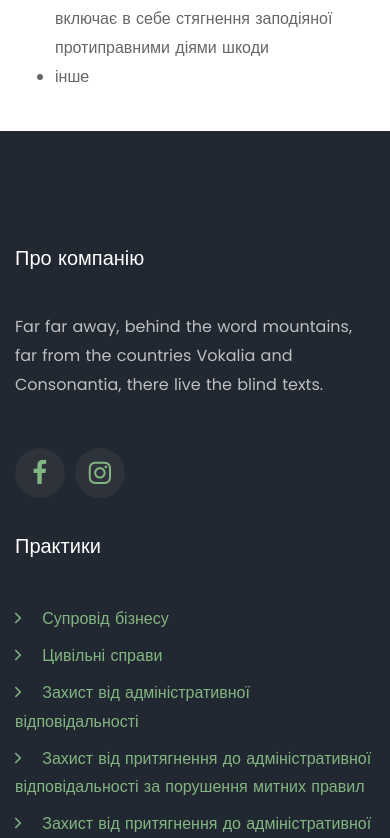
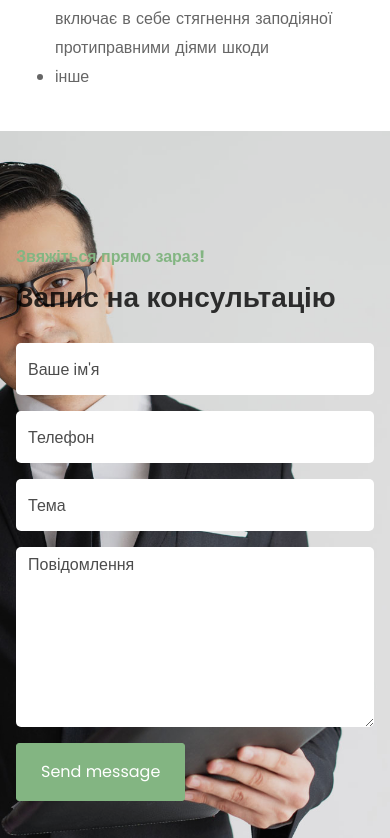
Before and after one commit to d1buts/law, a Nuxt app: page /practices in a window 390 px wide. Shown: the part 5086-5924 px from the top of the page. Built offline with nearby package versions, Linux system fonts and the light colour scheme; a web font is replaced by a local one.

Commit message:
Added consultation

```diff
--- /dev/null
+++ b/components/Consultation.vue
@@ -0,0 +1,40 @@
+<template>
+  <section id="consultation" class="ftco-consultation ftco-section img" style="background-image: url(images/bg_2.jpg);">
+    <div class="overlay"></div>
+    <div class="container">
+      <div class="row d-md-flex justify-content-end">
+        <div class="col-md-6 half p-3 p-md-5 ftco-animate heading-section">
+          <span class="subheading">Звяжіться прямо зараз!</span>
+          <h2 class="mb-4">Запис на консультацію</h2>
+          <form action="#" class="consultation">
+            <div class="form-group">
+              <input type="text" class="form-control" placeholder="Ваше ім'я">
+            </div>
+            <div class="form-group">
+              <input type="text" class="form-control" placeholder="Телефон">
+            </div>
+            <div class="form-group">
+              <input type="text" class="form-control" placeholder="Тема">
+            </div>
+            <div class="form-group">
+              <textarea name="" id="" cols="30" rows="7" class="form-control" placeholder="Повідомлення" />
+            </div>
+            <div class="form-group">
+              <input type="submit" value="Send message" class="btn btn-primary py-3 px-4">
+            </div>
+          </form>
+        </div>
+      </div>
+    </div>
+  </section>
+</template>
+
+<script>
+export default {
+  name: 'Consultation'
+}
+</script>
+
+<style scoped>
+
+</style>
--- a/components/VHeader.vue
+++ b/components/VHeader.vue
@@ -28,6 +28,11 @@
               Контакти
             </a>
           </li>
+          <li class="nav-item">
+            <a href="/" @click.prevent="onClickConsultation" class="nav-link">
+              Консультація
+            </a>
+          </li>
         </ul>
       </div>
     </div>
@@ -41,6 +46,10 @@ export default {
   name: 'VHeader',
 
   methods: {
+    onClickConsultation () {
+      scrollToBlock('consultation')
+    },
+
     onClickContacts () {
       scrollToBlock('contacts')
     }
--- a/pages/index.vue
+++ b/pages/index.vue
@@ -131,34 +131,7 @@
       </div>
     </section>
 
-    <section class="ftco-consultation ftco-section img" style="background-image: url(images/bg_2.jpg);">
-      <div class="overlay"></div>
-      <div class="container">
-        <div class="row d-md-flex justify-content-end">
-          <div class="col-md-6 half p-3 p-md-5 ftco-animate heading-section">
-            <span class="subheading">Звяжіться прямо зараз!</span>
-            <h2 class="mb-4">Запис на консультацію</h2>
-            <form action="#" class="consultation">
-              <div class="form-group">
-                <input type="text" class="form-control" placeholder="Ваше ім'я">
-              </div>
-              <div class="form-group">
-                <input type="text" class="form-control" placeholder="Телефон">
-              </div>
-              <div class="form-group">
-                <input type="text" class="form-control" placeholder="Тема">
-              </div>
-              <div class="form-group">
-                <textarea name="" id="" cols="30" rows="7" class="form-control" placeholder="Повідомлення" />
-              </div>
-              <div class="form-group">
-                <input type="submit" value="Send message" class="btn btn-primary py-3 px-4">
-              </div>
-            </form>
-          </div>
-        </div>
-      </div>
-    </section>
+    <consultation />
 
     <section class="ftco-section">
       <div class="container">
@@ -246,6 +219,7 @@ import VHeader from '@/components/VHeader'
 import VFooter from '@/components/VFooter'
 import runJquery from '@/lib/mixins/runJquery'
 import PRACTICIES from '@/assets/practicies'
+import Consultation from '@/components/Consultation'
 
 export default {
   name: 'PageIndex',
@@ -253,6 +227,7 @@ export default {
   PRACTICIES,
 
   components: {
+    Consultation,
     VHeader,
     VFooter
   },
--- a/pages/practices.vue
+++ b/pages/practices.vue
@@ -23,6 +23,9 @@
         </template>
       </div>
     </div>
+
+    <consultation />
+
     <v-footer />
 
     <!-- loader -->
@@ -40,6 +43,7 @@
 import VHeader from '@/components/VHeader'
 import VFooter from '@/components/VFooter'
 import runJquery from '@/lib/mixins/runJquery'
+import Consultation from '@/components/Consultation'
 import PRACTICIES from '@/assets/practicies'
 import scrollToBlock from '@/lib/scrollToBlock'
 
@@ -50,7 +54,8 @@ export default {
 
   components: {
     VHeader,
-    VFooter
+    VFooter,
+    Consultation
   },
 
   mixins: [runJquery],
```
